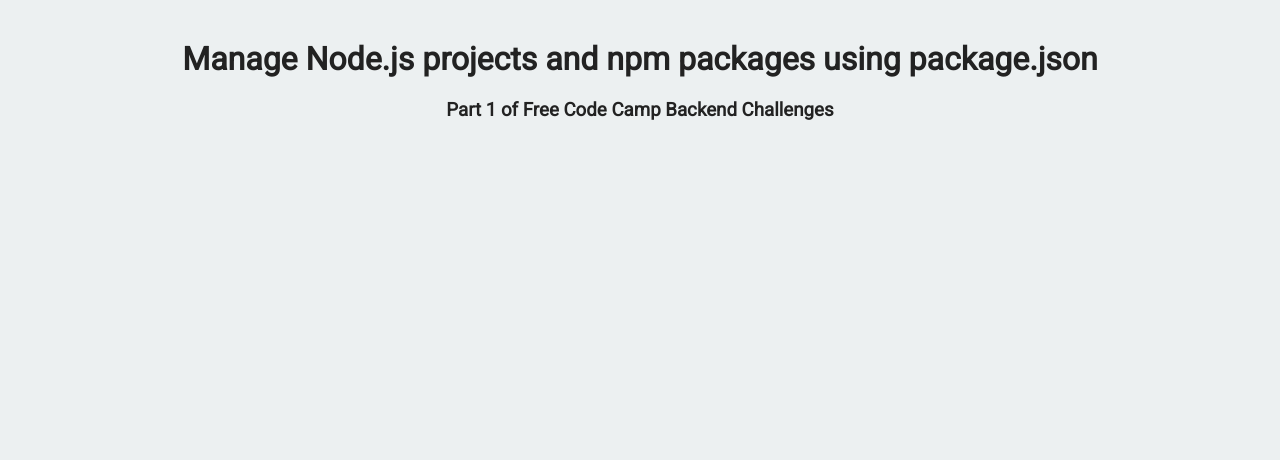
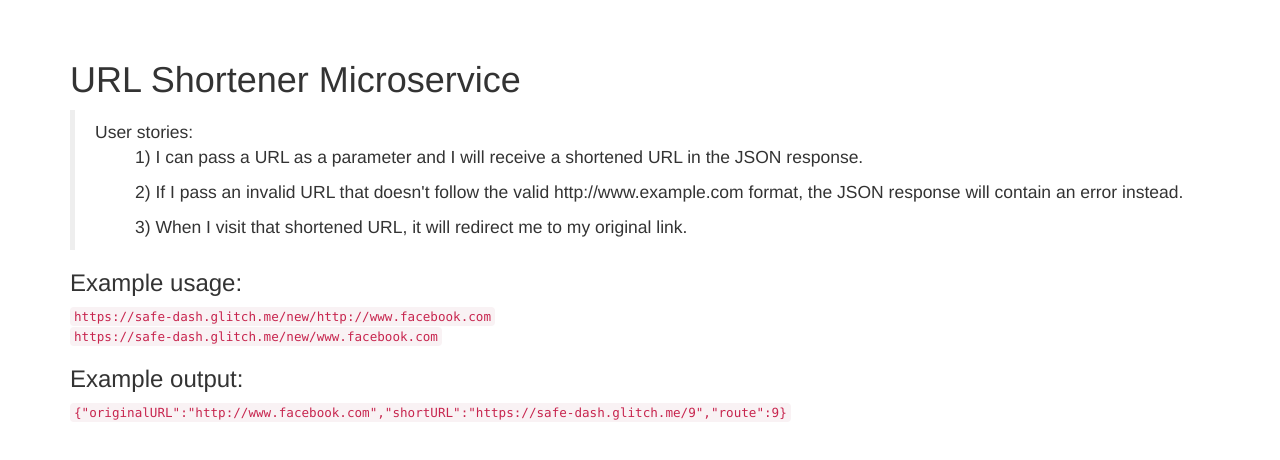
Before and after one commit to alex-m-williams/FCC-URL-Shortener-Microservice, a website: page views/index.html in a window 1280 px wide. Drawn offline with nearby package versions, Linux system fonts and the light colour scheme.

Commit message:
🔔👘 Checkpoint server.js:572930 views/index.html:572930

```diff
--- a/views/index.html
+++ b/views/index.html
@@ -6,13 +6,27 @@
       <link rel="shortcut icon" href="https://cdn.hyperdev.com/us-east-1%3A52a203ff-088b-420f-81be-45bf559d01b1%2Ffavicon.ico" type="image/x-icon"/>
       <link href="https://fonts.googleapis.com/css?family=Roboto" rel="stylesheet" type="text/css">
       <link href="/public/style.css" rel="stylesheet" type="text/css">
+          <link rel="stylesheet" href="https://maxcdn.bootstrapcdn.com/bootstrap/3.3.6/css/bootstrap.min.css">
+
    </head>
 
    <body>
-      <div class="container">
-         <h1>Manage Node.js projects and npm packages using package.json</h1>
-         <h3>Part 1 of Free Code Camp Backend Challenges</h3>
-      </div>
+      <div class="container" style="text-align: left">
+         <h1>URL Shortener Microservice</h1>
+         <blockquote>
+                User stories:
+                <ul>1) I can pass a URL as a parameter and I will receive a shortened URL in the JSON response.</ul>
+                <ul>2) If I pass an invalid URL that doesn't follow the valid http://www.example.com format, the JSON response will contain an error instead.</ul>
+                <ul>3) When I visit that shortened URL, it will redirect me to my original link.</ul>
+            </blockquote>
+            <h3>Example usage:</h3>
+            <code>https://safe-dash.glitch.me/new/http://www.facebook.com</code><br>
+            <code>https://safe-dash.glitch.me/new/www.facebook.com</code>
+            <h3>Example output:</h3>
+            <code>
+                {"originalURL":"http://www.facebook.com","shortURL":"https://safe-dash.glitch.me/9","route":9}
+            </code>
+        </div>
    </body>
 
 </html>
```
Also changed, not shown: server.js (+3 -4 lines).
